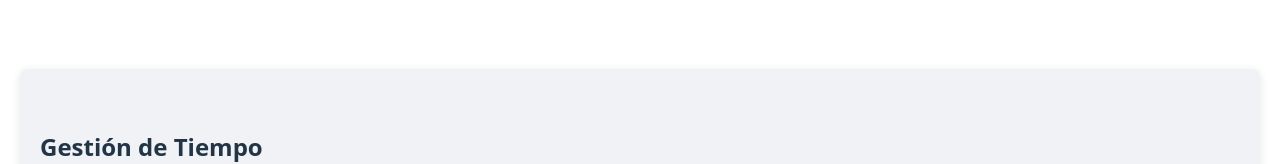
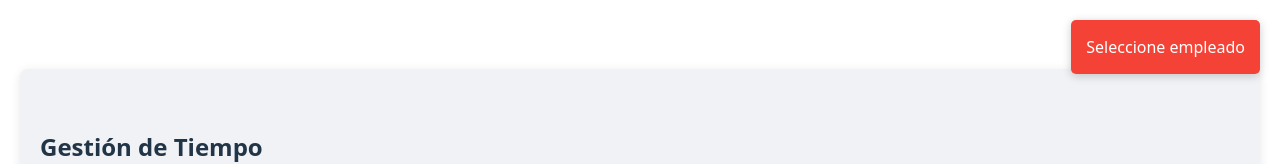
Before and after one commit to Marvin3312/Control_Tiempo, a React (Vite) app: page / in a window 1280 px wide. Both pictures are taken after a click on the button "Guardar (Insert / Update)". Shown: the top 164 px of the page. Built offline with nearby package versions, Linux system fonts and the light colour scheme; no server answers; the database is empty.

Commit message:
Notificacion de envio

```diff
--- a/src/App.jsx
+++ b/src/App.jsx
@@ -3,6 +3,7 @@ import React, { useEffect, useState, useMemo } from 'react';
 import { supabase } from './supabaseClient';
 import FormHeader from './components/FormHeader';
 import { TimeTable } from './components/TimeTable';
+import { Notification } from './components/Notification';
 
 // Crea filas vacías
 function buildEmptyRows(dayCount = 1, fecha = new Date().toISOString().slice(0, 10)) {
@@ -27,6 +28,11 @@ export default function App() {
   const [rows, setRows] = useState(buildEmptyRows(1));
   const [form, setForm] = useState({ empleadoid: '', periodo: '', departamento: '', puesto: '' });
   const [loading, setLoading] = useState(false);
+  const [notification, setNotification] = useState({ message: '', type: '' });
+
+  function showNotification(message, type) {
+    setNotification({ message, type });
+  }
 
   useEffect(() => {
     fetchCatalogs();
@@ -98,7 +104,7 @@ export default function App() {
       }
     } catch (err) {
       console.error(err);
-      alert('Error cargando registros: ' + err.message);
+      showNotification('Error cargando registros: ' + err.message, 'error');
     } finally {
       setLoading(false);
     }
@@ -106,7 +112,7 @@ export default function App() {
 
   async function handleSave() {
     if (!form.empleadoid) {
-      alert('Seleccione empleado');
+      showNotification('Seleccione empleado', 'error');
       return;
     }
 
@@ -159,13 +165,13 @@ export default function App() {
       if (skippedRows > 0) {
         message += ` (${skippedRows} filas omitidas por falta de Tarea o Fecha)`;
       }
-      alert(message);
+      showNotification(message, 'success');
       if (form.periodo) {
         await loadDailyRecords();
       }
     } catch (err) {
       console.error('Error guardando:', err);
-      alert('Error guardando: ' + err.message);
+      showNotification('Error guardando: ' + err.message, 'error');
     } finally {
       setLoading(false);
     }
@@ -185,6 +191,11 @@ export default function App() {
       borderRadius: 8,
       boxShadow: '0 2px 10px rgba(0,0,0,0.1)'
     }}>
+      <Notification
+        message={notification.message}
+        type={notification.type}
+        onClose={() => setNotification({ message: '', type: '' })}
+      />
       <h2>Gestión de Tiempo</h2>
 
       <FormHeader empleados={empleados} form={form} setForm={setForm} />
--- /dev/null
+++ b/src/components/Notification.css
@@ -0,0 +1,20 @@
+.notification {
+  position: fixed;
+  top: 20px;
+  right: 20px;
+  padding: 15px;
+  border-radius: 5px;
+  color: white;
+  font-size: 16px;
+  z-index: 1000;
+  transition: opacity 0.5s;
+  box-shadow: 0 2px 10px rgba(0,0,0,0.2);
+}
+
+.notification.success {
+  background-color: #4CAF50; /* Green */
+}
+
+.notification.error {
+  background-color: #f44336; /* Red */
+}
--- /dev/null
+++ b/src/components/Notification.jsx
@@ -0,0 +1,26 @@
+import React, { useEffect } from 'react';
+import './Notification.css';
+
+export function Notification({ message, type, onClose }) {
+  useEffect(() => {
+    if (message) {
+      const timer = setTimeout(() => {
+        onClose();
+      }, 3000);
+
+      return () => {
+        clearTimeout(timer);
+      };
+    }
+  }, [message, onClose]);
+
+  if (!message) {
+    return null;
+  }
+
+  return (
+    <div className={`notification ${type}`}>
+      {message}
+    </div>
+  );
+}
```
